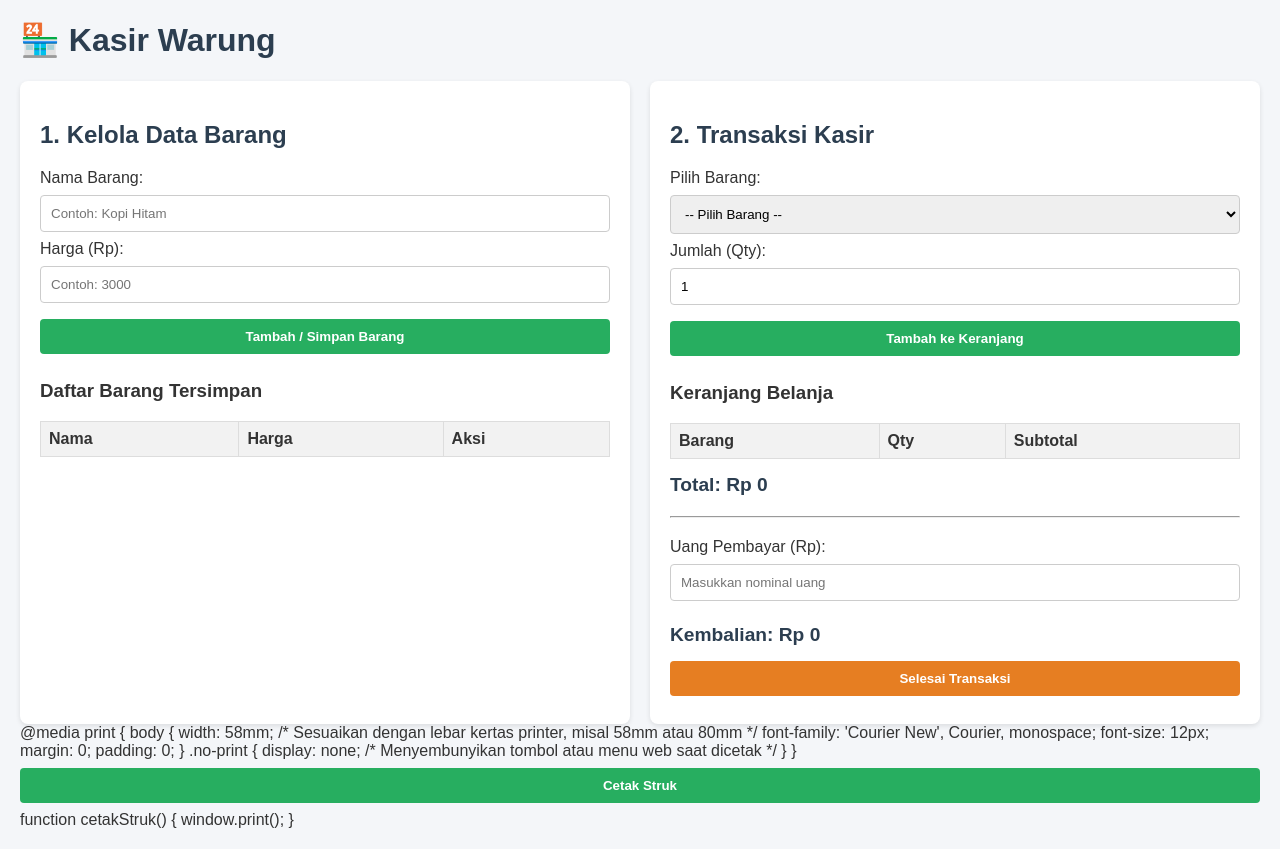
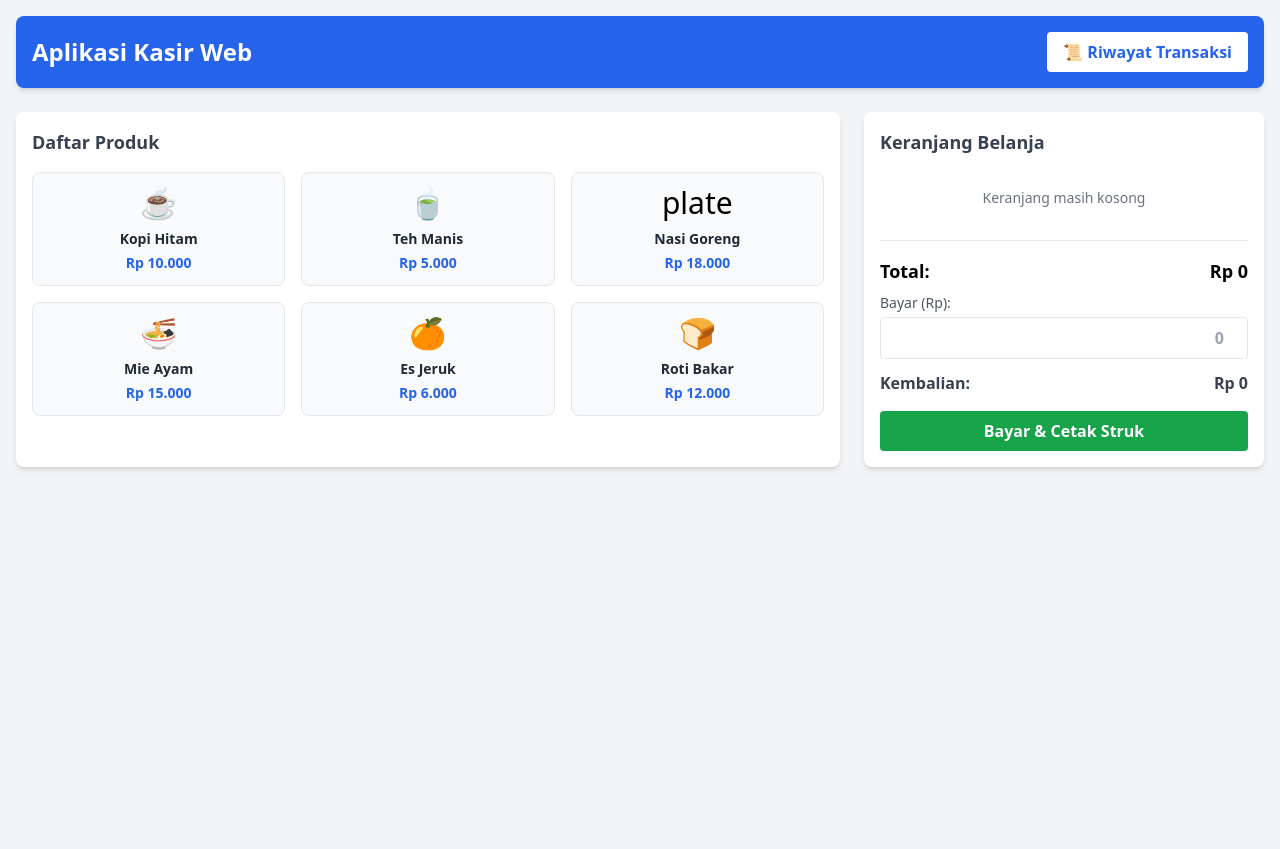
Before and after one commit to rohl1yadi-hue/kasiralifad, a plain HTML site: page index.html in a window 1280 px wide. After the commit the page ends 800 px from the top, so only its background shows below. Drawn offline with nearby package versions, Linux system fonts and the light colour scheme.

Commit message:
Update index.html

```diff
--- a/index.html
+++ b/index.html
@@ -3,275 +3,336 @@
 <head>
     <meta charset="UTF-8">
     <meta name="viewport" content="width=device-width, initial-scale=1.0">
-    <title>Aplikasi Kasir Warung</title>
+    <title>Aplikasi Kasir Web Sederhana</title>
+    <!-- Tailwind CSS untuk Desain -->
+    <script src="https://cdn.tailwindcss.com"></script>
     <style>
-        body {
-            font-family: Arial, sans-serif;
-            margin: 20px;
-            background-color: #f4f6f9;
-            color: #333;
-        }
-        h1, h2 {
-            color: #2c3e50;
-        }
-        .container {
-            display: flex;
-            flex-wrap: wrap;
-            gap: 20px;
-        }
-        .card {
-            background: white;
-            padding: 20px;
-            border-radius: 8px;
-            box-shadow: 0 2px 5px rgba(0,0,0,0.1);
-            flex: 1;
-            min-width: 300px;
-        }
-        input, select, button {
-            width: 100%;
-            padding: 10px;
-            margin: 8px 0;
-            box-sizing: border-box;
-            border: 1px solid #ccc;
-            border-radius: 4px;
-        }
-        button {
-            background-color: #27ae60;
-            color: white;
-            border: none;
-            font-weight: bold;
-            cursor: pointer;
-        }
-        button:hover {
-            background-color: #219150;
-        }
-        button.btn-danger {
-            background-color: #e74c3c;
-            padding: 5px 10px;
-            width: auto;
-        }
-        table {
-            width: 100%;
-            border-collapse: collapse;
-            margin-top: 10px;
-        }
-        table, th, td {
-            border: 1px solid #ddd;
-            padding: 8px;
-            text-align: left;
-        }
-        th {
-            background-color: #f2f2f2;
-        }
-        .total-box {
-            font-size: 1.2em;
-            font-weight: bold;
-            margin-top: 15px;
-            color: #2c3e50;
+        @media print {
+            body * {
+                visibility: hidden;
+            }
+            #print-area, #print-area * {
+                visibility: visible;
+            }
+            #print-area {
+                position: absolute;
+                left: 0;
+                top: 0;
+                width: 100%;
+            }
         }
     </style>
 </head>
-<body>
+<body class="bg-gray-100 font-sans">
 
-    <h1>🏪 Kasir Warung</h1>
+    <div class="container mx-auto p-4 max-w-7xl">
+        <!-- Header -->
+        <header class="bg-blue-600 text-white p-4 rounded-lg shadow-md mb-6 flex justify-between items-center">
+            <h1 class="text-2xl font-bold">Aplikasi Kasir Web</h1>
+            <button onclick="bukaRiwayat()" class="bg-white text-blue-600 px-4 py-2 rounded font-semibold hover:bg-gray-100 transition">
+                📜 Riwayat Transaksi
+            </button>
+        </header>
 
-    <div class="container">
-        <!-- FORM KELOLA BARANG DINAMIS -->
-        <div class="card">
-            <h2>1. Kelola Data Barang</h2>
-            <form id="formBarang">
-                <label>Nama Barang:</label>
-                <input type="text" id="namaBarang" placeholder="Contoh: Kopi Hitam" required>
+        <div class="grid grid-cols-1 md:grid-cols-3 gap-6">
+            <!-- Bagian Kiri & Tengah: Daftar Produk -->
+            <div class="md:col-span-2 bg-white p-4 rounded-lg shadow-md">
+                <h2 class="text-lg font-semibold mb-4 text-gray-700">Daftar Produk</h2>
+                <div class="grid grid-cols-2 sm:grid-cols-3 gap-4" id="product-list">
+                    <!-- Produk akan dimasukkan via JavaScript -->
+                </div>
+            </div>
 
-                <label>Harga (Rp):</label>
-                <input type="number" id="hargaBarang" placeholder="Contoh: 3000" required>
+            <!-- Bagian Kanan: Keranjang & Pembayaran -->
+            <div class="bg-white p-4 rounded-lg shadow-md flex flex-col justify-between">
+                <div>
+                    <h2 class="text-lg font-semibold mb-4 text-gray-700">Keranjang Belanja</h2>
+                    <div class="divide-y max-h-60 overflow-y-auto mb-4" id="cart-list">
+                        <p class="text-gray-500 text-sm text-center py-4">Keranjang masih kosong</p>
+                    </div>
+                </div>
 
-                <button type="submit">Tambah / Simpan Barang</button>
-            </form>
+                <div class="border-t pt-4">
+                    <div class="flex justify-between font-bold text-lg mb-2">
+                        <span>Total:</span>
+                        <span id="cart-total">Rp 0</span>
+                    </div>
 
-            <h3>Daftar Barang Tersimpan</h3>
-            <table>
-                <thead>
-                    <tr>
-                        <th>Nama</th>
-                        <th>Harga</th>
-                        <th>Aksi</th>
-                    </tr>
-                </thead>
-                <tbody id="tabelStokBarang"></tbody>
-            </table>
-        </div>
+                    <div class="mb-3">
+                        <label class="block text-sm text-gray-600 mb-1">Bayar (Rp):</label>
+                        <input type="number" id="payment-amount" class="w-full border rounded p-2 text-right font-semibold" placeholder="0" oninput="hitungKembalian()">
+                    </div>
 
-        <!-- FORM TRANSAKSI KASIR -->
-        <div class="card">
-            <h2>2. Transaksi Kasir</h2>
-            <label>Pilih Barang:</label>
-            <select id="pilihBarang">
-                <option value="">-- Pilih Barang --</option>
-            </select>
+                    <div class="flex justify-between font-semibold text-md mb-4 text-gray-700">
+                        <span>Kembalian:</span>
+                        <span id="change-amount">Rp 0</span>
+                    </div>
 
-            <label>Jumlah (Qty):</label>
-            <input type="number" id="jumlahBarang" value="1" min="1">
-
-            <button type="button" onclick="tambahKeKeranjang()">Tambah ke Keranjang</button>
-
-            <h3>Keranjang Belanja</h3>
-            <table>
-                <thead>
-                    <tr>
-                        <th>Barang</th>
-                        <th>Qty</th>
-                        <th>Subtotal</th>
-                    </tr>
-                </thead>
-                <tbody id="tabelKeranjang"></tbody>
-            </table>
-
-            <div class="total-box">Total: Rp <span id="textTotal">0</span></div>
-
-            <hr style="margin: 20px 0;">
-
-            <label>Uang Pembayar (Rp):</label>
-            <input type="number" id="uangBayar" placeholder="Masukkan nominal uang" oninput="hitungKembalian()">
-
-            <div class="total-box">Kembalian: Rp <span id="textKembalian">0</span></div>
-
-            <button type="button" style="background-color: #e67e22; margin-top: 15px;" onclick="selesaiTransaksi()">Selesai Transaksi</button>
+                    <button onclick="prosesTransaksi()" class="w-full bg-green-600 text-white py-2 rounded font-bold hover:bg-green-700 transition">
+                        Bayar & Cetak Struk
+                    </button>
+                </div>
+            </div>
         </div>
     </div>
 
+    <!-- Modal Riwayat Transaksi -->
+    <div id="modal-riwayat" class="fixed inset-0 bg-black bg-opacity-50 hidden flex justify-center items-center p-4">
+        <div class="bg-white rounded-lg max-w-2xl w-full p-6 max-h-[80vh] flex flex-col">
+            <div class="flex justify-between items-center mb-4">
+                <h2 class="text-xl font-bold text-gray-800">Riwayat Transaksi</h2>
+                <button onclick="tutupRiwayat()" class="text-gray-500 hover:text-gray-750 font-bold text-xl">&times;</button>
+            </div>
+            <div class="overflow-y-auto flex-grow divide-y" id="history-list">
+                <p class="text-gray-500 text-center py-4">Belum ada riwayat transaksi.</p>
+            </div>
+            <div class="mt-4 pt-4 border-t flex justify-between">
+                <button onclick="hapusRiwayat()" class="bg-red-500 text-white px-4 py-2 rounded text-sm hover:bg-red-600">Hapus Semua Riwayat</button>
+                <button onclick="tutupRiwayat()" class="bg-gray-300 text-gray-700 px-4 py-2 rounded text-sm hover:bg-gray-400">Tutup</button>
+            </div>
+        </div>
+    </div>
+
+    <!-- Area Cetak Struk Tersembunyi -->
+    <div id="print-area" class="hidden p-4 max-w-[300px] mx-auto text-sm font-mono">
+        <div class="text-center mb-2">
+            <h3 class="font-bold text-base">TOKO KASIR KU</h3>
+            <p class="text-xs">Jl. Contoh No. 123, Kota Anda</p>
+            <p class="text-xs" id="receipt-date"></p>
+            <p class="text-xs" id="receipt-id"></p>
+        </div>
+        <div class="border-dashed border-b my-2"></div>
+        <div id="receipt-items"></div>
+        <div class="border-dashed border-b my-2"></div>
+        <div class="flex justify-between font-bold">
+            <span>Total:</span>
+            <span id="receipt-total"></span>
+        </div>
+        <div class="flex justify-between">
+            <span>Bayar:</span>
+            <span id="receipt-pay"></span>
+        </div>
+        <div class="flex justify-between">
+            <span>Kembali:</span>
+            <span id="receipt-change"></span>
+        </div>
+        <div class="border-dashed border-b my-2"></div>
+        <div class="text-center text-xs mt-4">
+            <p>Terima Kasih Atas Kunjungan Anda!</p>
+            <p>Barang yang sudah dibeli tidak dapat ditukar.</p>
+        </div>
+    </div>
+
+    <!-- JavaScript Logika Kasir -->
     <script>
-        // Inisialisasi data dari LocalStorage
-        let dataBarang = JSON.parse(localStorage.getItem('warung_barang')) || [];
-        let keranjang = [];
-        let totalBelanja = 0;
+        // Data Produk Contoh
+        const products = [
+            { id: 1, name: "Kopi Hitam", price: 10000, image: "☕" },
+            { id: 2, name: "Teh Manis", price: 5000, image: "🍵" },
+            { id: 3, name: "Nasi Goreng", price: 18000, image: "plate" },
+            { id: 4, name: "Mie Ayam", price: 15000, image: "🍜" },
+            { id: 5, name: "Es Jeruk", price: 6000, image: "🍊" },
+            { id: 6, name: "Roti Bakar", price: 12000, image: "🍞" }
+        ];
 
-        // Fungsi Menampilkan Daftar Barang di Tabel & Dropdown
-        function tampilkanBarang() {
-            const tabelStok = document.getElementById('tabelStokBarang');
-            const dropdown = document.getElementById('pilihBarang');
+        let cart = [];
 
-            tabelStok.innerHTML = '';
-            dropdown.innerHTML = '<option value="">-- Pilih Barang --</option>';
-
-            dataBarang.forEach((item, index) => {
-                // Tampilkan ke tabel stok
-                tabelStok.innerHTML += `
-                    <tr>
-                        <td>${item.nama}</td>
-                        <td>Rp ${item.harga.toLocaleString()}</td>
-                        <td><button class="btn-danger" onclick="hapusBarang(${index})">Hapus</button></td>
-                    </tr>
+        // Render Produk ke Layar
+        function renderProducts() {
+            const productList = document.getElementById('product-list');
+            productList.innerHTML = '';
+            products.forEach(product => {
+                productList.innerHTML += `
+                    <div onclick="addToCart(${product.id})" class="border rounded-lg p-3 text-center cursor-pointer hover:shadow-lg transition bg-gray-50 flex flex-col justify-between">
+                        <div class="text-3xl mb-2">${product.image}</div>
+                        <h3 class="font-semibold text-sm text-gray-800">${product.name}</h3>
+                        <p class="text-blue-600 font-bold text-sm mt-1">Rp ${product.price.toLocaleString('id-ID')}</p>
+                    </div>
                 `;
-
-                // Tampilkan ke dropdown kasir
-                dropdown.innerHTML += `<option value="${index}">${item.nama} - Rp ${item.harga.toLocaleString()}</option>`;
             });
-
-            // Simpan perubahan ke LocalStorage browser
-            localStorage.setItem('warung_barang', JSON.stringify(dataBarang));
         }
 
-        // Fungsi Tambah Barang Baru
-        document.getElementById('formBarang').addEventListener('submit', function(e) {
-            e.preventDefault();
-            const nama = document.getElementById('namaBarang').value;
-            const harga = parseInt(document.getElementById('hargaBarang').value);
+        // Tambah ke Keranjang
+        function addToCart(productId) {
+            const product = products.find(p => p.id === productId);
+            const cartItem = cart.find(item => item.id === productId);
 
-            dataBarang.push({ nama: nama, harga: harga });
-            tampilkanBarang();
-
-            // Reset Input Form
-            document.getElementById('namaBarang').value = '';
-            document.getElementById('hargaBarang').value = '';
-        });
-
-        // Fungsi Hapus Barang
-        function hapusBarang(index) {
-            dataBarang.splice(index, 1);
-            tampilkanBarang();
+            if (cartItem) {
+                cartItem.quantity += 1;
+            } else {
+                cart.push({ ...product, quantity: 1 });
+            }
+            renderCart();
         }
 
-        // Fungsi Tambah Barang ke Keranjang Belanja
-        function tambahKeKeranjang() {
-            const indexBarang = document.getElementById('pilihBarang').value;
-            const qty = parseInt(document.getElementById('jumlahBarang').value);
+        // Ubah Jumlah Produk di Keranjang
+        function changeQuantity(productId, delta) {
+            const cartItem = cart.find(item => item.id === productId);
+            if (cartItem) {
+                cartItem.quantity += delta;
+                if (cartItem.quantity <= 0) {
+                    cart = cart.filter(item => item.id !== productId);
+                }
+            }
+            renderCart();
+        }
 
-            if (indexBarang === "" || qty <= 0) {
-                alert("Silakan pilih barang dan jumlah yang valid!");
+        // Render Keranjang
+        function renderCart() {
+            const cartList = document.getElementById('cart-list');
+            const cartTotal = document.getElementById('cart-total');
+
+            if (cart.length === 0) {
+                cartList.innerHTML = `<p class="text-gray-500 text-sm text-center py-4">Keranjang masih kosong</p>`;
+                cartTotal.innerText = `Rp 0`;
+                document.getElementById('payment-amount').value = '';
+                document.getElementById('change-amount').innerText = `Rp 0`;
                 return;
             }
 
-            const barangDipilih = dataBarang[indexBarang];
-            const subtotal = barangDipilih.harga * qty;
+            cartList.innerHTML = '';
+            let total = 0;
 
-            keranjang.push({
-                nama: barangDipilih.nama,
-                harga: barangDipilih.harga,
-                qty: qty,
-                subtotal: subtotal
-            });
-
-            tampilkanKeranjang();
-        }
-
-        // Fungsi Tampilkan Isi Keranjang
-        function tampilkanKeranjang() {
-            const tabelKeranjang = document.getElementById('tabelKeranjang');
-            tabelKeranjang.innerHTML = '';
-            totalBelanja = 0;
-
-            keranjang.forEach((item) => {
-                totalBelanja += item.subtotal;
-                tabelKeranjang.innerHTML += `
-                    <tr>
-                        <td>${item.nama}</td>
-                        <td>${item.qty}</td>
-                        <td>Rp ${item.subtotal.toLocaleString()}</td>
-                    </tr>
+            cart.forEach(item => {
+                let subtotal = item.price * item.quantity;
+                total += subtotal;
+                cartList.innerHTML += `
+                    <div class="py-2 flex justify-between items-center text-sm">
+                        <div>
+                            <p class="font-semibold text-gray-800">${item.name}</p>
+                            <p class="text-xs text-gray-500">Rp ${item.price.toLocaleString('id-ID')} x ${item.quantity}</p>
+                        </div>
+                        <div class="flex items-center space-x-2">
+                            <button onclick="changeQuantity(${item.id}, -1)" class="bg-gray-200 px-2 py-0.5 rounded font-bold">-</button>
+                            <span class="text-sm font-semibold">${item.quantity}</span>
+                            <button onclick="changeQuantity(${item.id}, 1)" class="bg-gray-200 px-2 py-0.5 rounded font-bold">+</button>
+                        </div>
+                    </div>
                 `;
             });
 
-            document.getElementById('textTotal').innerText = totalBelanja.toLocaleString();
+            cartTotal.innerText = `Rp ${total.toLocaleString('id-ID')}`;
             hitungKembalian();
         }
 
-        // Fungsi Hitung Kembalian Otomatis
+        // Hitung Kembalian
         function hitungKembalian() {
-            const uangBayar = parseInt(document.getElementById('uangBayar').value) || 0;
-            const kembalian = uangBayar - totalBelanja;
-            document.getElementById('textKembalian').innerText = kembalian >= 0 ? kembalian.toLocaleString() : "Uang Kurang";
+            const total = cart.reduce((sum, item) => sum + (item.price * item.quantity), 0);
+            const payment = parseFloat(document.getElementById('payment-amount').value) || 0;
+            const change = payment - total;
+
+            const changeElement = document.getElementById('change-amount');
+            if (change >= 0) {
+                changeElement.innerText = `Rp ${change.toLocaleString('id-ID')}`;
+                changeElement.className = "font-semibold text-md text-green-600";
+            } else {
+                changeElement.innerText = `Kurang Rp ${Math.abs(change).toLocaleString('id-ID')}`;
+                changeElement.className = "font-semibold text-md text-red-600";
+            }
         }
 
-        // Fungsi Selesai Transaksi / Reset Keranjang
-        function selesaiTransaksi() {
-            if (keranjang.length === 0) {
+        // Proses Transaksi & Simpan ke History
+        function prosesTransaksi() {
+            if (cart.length === 0) {
                 alert("Keranjang masih kosong!");
                 return;
             }
-            alert("Transaksi Berhasil!");
-            keranjang = [];
-            document.getElementById('uangBayar').value = '';
-            tampilkanKeranjang();
+
+            const total = cart.reduce((sum, item) => sum + (item.price * item.quantity), 0);
+            const payment = parseFloat(document.getElementById('payment-amount').value) || 0;
+
+            if (payment < total) {
+                alert("Uang pembayaran kurang!");
+                return;
+            }
+
+            const change = payment - total;
+            const transactionId = 'TRX-' + Date.now();
+            const transactionDate = new Date().toLocaleString('id-ID');
+
+            // Buat Objek Transaksi
+            const transaction = {
+                id: transactionId,
+                date: transactionDate,
+                items: [...cart],
+                total: total,
+                payment: payment,
+                change: change
+            };
+
+            // Simpan ke LocalStorage
+            let history = JSON.parse(localStorage.getItem('transactions')) || [];
+            history.unshift(transaction); // Taruh di urutan paling atas
+            localStorage.setItem('transactions', JSON.stringify(history));
+
+            // Siapkan Struk untuk Print
+            document.getElementById('receipt-date').innerText = transactionDate;
+            document.getElementById('receipt-id').innerText = transactionId;
+
+            let receiptItemsHTML = '';
+            cart.forEach(item => {
+                receiptItemsHTML += `
+                    <div class="flex justify-between">
+                        <span>${item.name} (${item.quantity}x)</span>
+                        <span>Rp ${(item.price * item.quantity).toLocaleString('id-ID')}</span>
+                    </div>
+                `;
+            });
+            document.getElementById('receipt-items').innerHTML = receiptItemsHTML;
+            document.getElementById('receipt-total').innerText = `Rp ${total.toLocaleString('id-ID')}`;
+            document.getElementById('receipt-pay').innerText = `Rp ${payment.toLocaleString('id-ID')}`;
+            document.getElementById('receipt-change').innerText = `Rp ${change.toLocaleString('id-ID')}`;
+
+            // Cetak Struk
+            window.print();
+
+            // Reset Keranjang
+            cart = [];
+            renderCart();
         }
 
-        // Jalankan fungsi tampilkan barang saat aplikasi pertama dibuka
-        tampilkanBarang();
+        // Buka Modal Riwayat
+        function bukaRiwayat() {
+            const historyList = document.getElementById('history-list');
+            let history = JSON.parse(localStorage.getItem('transactions')) || [];
+
+            if (history.length === 0) {
+                historyList.innerHTML = `<p class="text-gray-500 text-center py-4">Belum ada riwayat transaksi.</p>`;
+            } else {
+                historyList.innerHTML = '';
+                history.forEach(trx => {
+                    let itemsString = trx.items.map(i => `${i.name} (${i.quantity}x)`).join(', ');
+                    historyList.innerHTML += `
+                        <div class="py-3 text-sm">
+                            <div class="flex justify-between font-bold text-gray-800">
+                                <span>${trx.id}</span>
+                                <span class="text-blue-600">Rp ${trx.total.toLocaleString('id-ID')}</span>
+                            </div>
+                            <p class="text-xs text-gray-500">${trx.date}</p>
+                            <p class="text-xs text-gray-600 mt-1">Item: ${itemsString}</p>
+                        </div>
+                    `;
+                });
+            }
+
+            document.getElementById('modal-riwayat').classList.remove('hidden');
+        }
+
+        // Tutup Modal Riwayat
+        function tutupRiwayat() {
+            document.getElementById('modal-riwayat').classList.add('hidden');
+        }
+
+        // Hapus Semua Riwayat
+        function hapusRiwayat() {
+            if (confirm("Yakin ingin menghapus seluruh riwayat transaksi?")) {
+                localStorage.removeItem('transactions');
+                bukaRiwayat();
+            }
+        }
+
+        // Inisialisasi awal saat halaman dimuat
+        renderProducts();
     </script>
 </body>
 </html>
-@media print {
-  body {
-    width: 58mm; /* Sesuaikan dengan lebar kertas printer, misal 58mm atau 80mm */
-    font-family: 'Courier New', Courier, monospace;
-    font-size: 12px;
-    margin: 0;
-    padding: 0;
-  }
-  .no-print {
-    display: none; /* Menyembunyikan tombol atau menu web saat dicetak */
-  }
-}<button onclick="cetakStruk()">Cetak Struk</button>
-function cetakStruk() {
-  window.print();
-}
```
